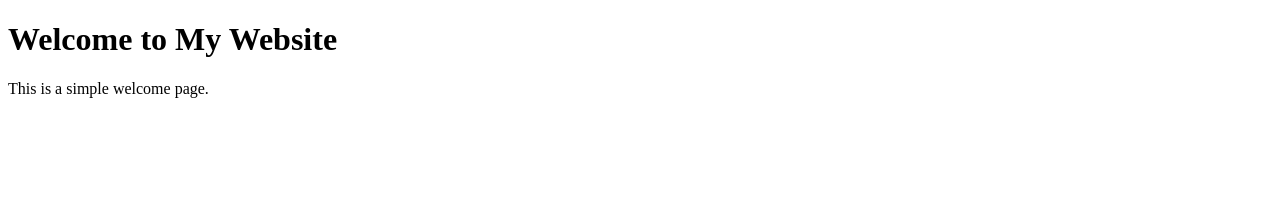
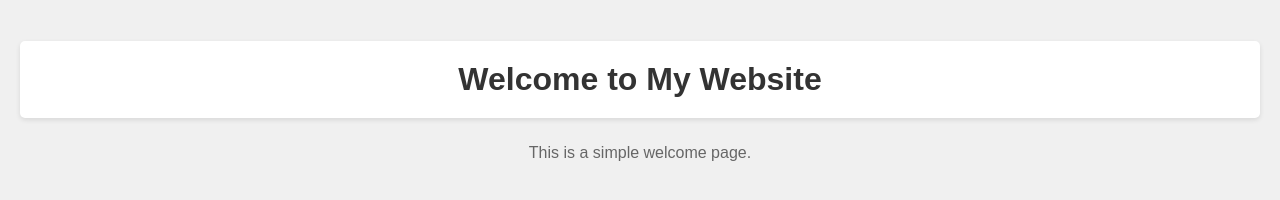
Before and after one commit to habibhmt/habib-test, a plain HTML site: page index.html in a window 1280 px wide. Drawn offline with Linux system fonts and the light colour scheme.

Commit message:
Add CSS styling to the page

```diff
--- a/index.html
+++ b/index.html
@@ -4,6 +4,27 @@
     <meta charset="UTF-8">
     <meta name="viewport" content="width=device-width, initial-scale=1.0">
     <title>Welcome Page</title>
+    <style>
+        body {
+            font-family: Arial, sans-serif;
+            margin: 0;
+            padding: 20px;
+            background-color: #f0f0f0;
+        }
+        h1 {
+            color: #333;
+            text-align: center;
+            padding: 20px;
+            background-color: #fff;
+            border-radius: 5px;
+            box-shadow: 0 2px 5px rgba(0,0,0,0.1);
+        }
+        p {
+            color: #666;
+            line-height: 1.6;
+            text-align: center;
+        }
+    </style>
 </head>
 <body>
     <h1>Welcome to My Website</h1>
```
